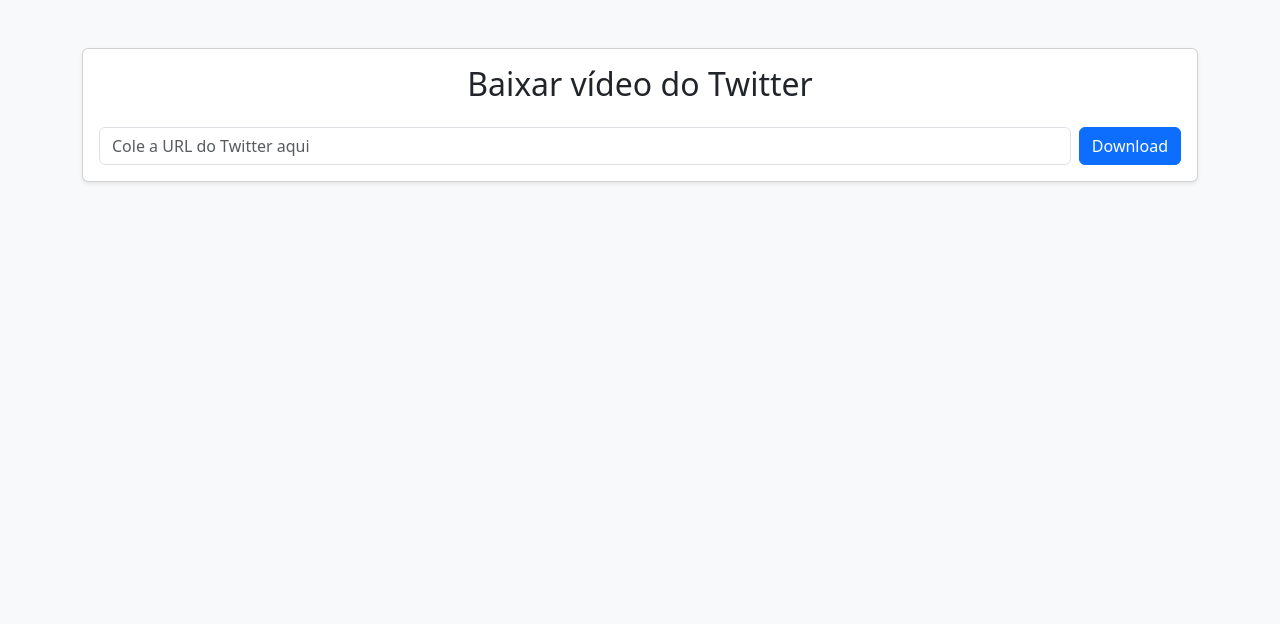
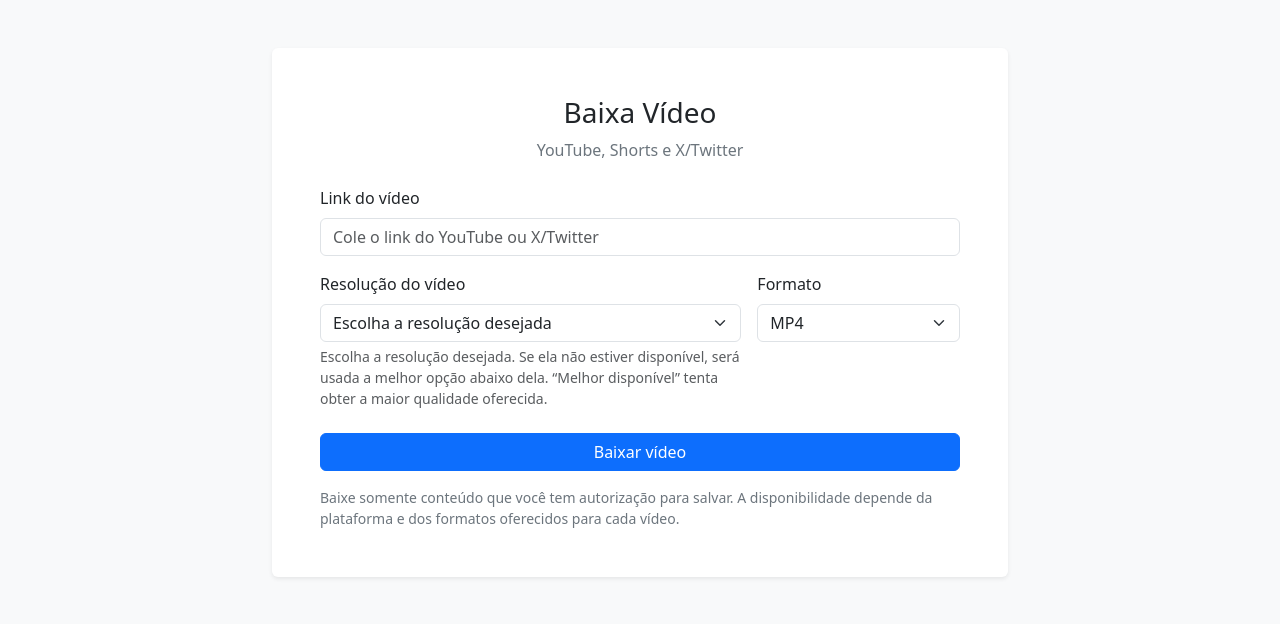
Before and after one commit to Vagodev/baixavideotwitter, a Flask app: page / in a window 1280 px wide. Shown: the top 624 px of the page. Run offline with Flask 3, Linux system fonts and the light colour scheme.

Commit message:
feat: adiciona selecao de qualidade de video

```diff
--- a/ads.txt
+++ /dev/null
@@ -1 +0,0 @@
-google.com, ca-pub-9701485253384365, DIRECT, f08c47fec0942fa0
--- a/app.py
+++ b/app.py
@@ -1,26 +1,62 @@
 # Ponto de entrada da aplicação Flask
-
-from flask import Flask, request, render_template, send_file, send_from_directory
-from downloader import download_twitter_video
 import os
+from flask import Flask, request, render_template, send_file
+from downloader import download_video, validate_video_url
 
 app = Flask(__name__)
+
+QUALITY_OPTIONS = [
+    {"value": "best", "label": "Melhor disponível"},
+    {"value": "2160", "label": "2160p (4K)"},
+    {"value": "1440", "label": "1440p (2K / QHD)"},
+    {"value": "1080", "label": "1080p (Full HD)"},
+    {"value": "720", "label": "720p (HD)"},
+    {"value": "480", "label": "480p (SD)"},
+    {"value": "360", "label": "360p"},
+]
 
 @app.route("/", methods=["GET", "POST"])
 def index():
     if request.method == "POST":
-        url = request.form.get("url")
+        url = (request.form.get("url") or "").strip()
+        quality = (request.form.get("quality") or "").strip()
+        output_format = (request.form.get("format") or "mp4").strip().lower()
+
         try:
-            output_file = download_twitter_video(url)
-            return send_file(output_file, as_attachment=True)
-        except Exception as e:
-            return render_template("index.html", result=f"Erro: {e}")
-    return render_template("index.html", result=None)
+            validate_video_url(url)
+            if quality not in {"best", "2160", "1440", "1080", "720", "480", "360"}:
+                raise ValueError("Escolha uma resolução antes de baixar.")
+            if output_format != "mp4":
+                raise ValueError("Formato inválido. Nesta versão, selecione MP4.")
 
-# Rota para servir o ads.txt (fora da função index)
-@app.route('/ads.txt')
-def ads():
-    return send_from_directory('.', 'ads.txt')
+            output_file = download_video(url, quality=quality, output_format=output_format)
+            return send_file(
+                output_file,
+                as_attachment=True,
+                download_name=os.path.basename(output_file),
+                mimetype="video/mp4",
+            )
+        except Exception as exc:
+            app.logger.exception("Falha ao processar download")
+            return render_template(
+                "index.html",
+                result=f"Não foi possível baixar o vídeo: {exc}",
+                qualities=QUALITY_OPTIONS,
+                selected_quality=quality if quality in {"best", "2160", "1440", "1080", "720", "480", "360"} else "",
+                url=url,
+            ), 400
+
+    return render_template(
+        "index.html",
+        result=None,
+        qualities=QUALITY_OPTIONS,
+        selected_quality="",
+        url="",
+    )
+
+@app.route("/health")
+def health():
+    return {"status": "ok"}
 
 if __name__ == "__main__":
     port = int(os.environ.get("PORT", 5000))
--- a/downloader.py
+++ b/downloader.py
@@ -1,31 +1,114 @@
-# Funções responsáveis pelo download (yt-dlp)
+"""Download de vídeos usando yt-dlp.
+
+O selector tenta obter MP4 até a resolução escolhida, combinando vídeo e áudio
+quando necessário. Se não existir uma faixa MP4 adequada, recua para o melhor
+formato compatível até a altura escolhida e pede ao FFmpeg para remuxar para MP4.
+"""
+import os
+import re
+import uuid
+from urllib.parse import urlparse
+
 import yt_dlp
-import uuid
-import os
-from logger import logger
 
-DOWNLOAD_DIR = "downloads"
+DOWNLOAD_DIR = os.environ.get("DOWNLOAD_DIR", "downloads")
+ALLOWED_HOSTS = {
+    "youtube.com", "www.youtube.com", "m.youtube.com", "youtu.be",
+    "youtube-nocookie.com", "www.youtube-nocookie.com",
+    "twitter.com", "www.twitter.com", "mobile.twitter.com",
+    "x.com", "www.x.com", "mobile.x.com",
+}
 
-def download_twitter_video(url: str) -> str:
-    """Baixa vídeo do Twitter usando yt-dlp e retorna o caminho do arquivo."""
-    if not os.path.exists(DOWNLOAD_DIR):
-        os.makedirs(DOWNLOAD_DIR)
+def validate_video_url(url: str) -> str:
+    """Valida esquema e domínio para reduzir risco de SSRF/URLs arbitrárias."""
+    if not url or len(url) > 2048:
+        raise ValueError("Informe uma URL válida.")
+    parsed = urlparse(url)
+    if parsed.scheme not in {"http", "https"}:
+        raise ValueError("A URL precisa começar com http:// ou https://.")
+    host = (parsed.hostname or "").lower().rstrip(".")
+    if host not in ALLOWED_HOSTS:
+        raise ValueError("Use um link público do YouTube, X ou Twitter.")
+    if parsed.username or parsed.password:
+        raise ValueError("URLs com credenciais não são aceitas.")
+    return url
 
-    filename = f"{uuid.uuid4()}.mp4"
-    output_path = os.path.join(DOWNLOAD_DIR, filename)
+def _format_selector(quality: str) -> str:
+    if quality == "best":
+        height = None
+    else:
+        try:
+            height = int(quality)
+        except (TypeError, ValueError):
+            raise ValueError("Qualidade inválida.")
+        if height not in {360, 480, 720, 1080, 1440, 2160}:
+            raise ValueError("Qualidade não suportada.")
 
-    logger.info(f"Iniciando download: {url}")
+    if height is None:
+        return "bv*[ext=mp4]+ba[ext=m4a]/b[ext=mp4]/bv*+ba/b"
 
-    ydl_opts = {
-        "outtmpl": output_path,
-        "format": "best"
+    # Prioriza MP4/H.264 e áudio M4A; depois tenta outros codecs até a altura
+    # escolhida. A opção final cobre vídeos que já têm áudio e vídeo juntos.
+    return (
+        f"bv*[height<={height}][ext=mp4]+ba[ext=m4a]/"
+        f"b[height<={height}][ext=mp4]/"
+        f"bv*[height<={height}]+ba/"
+        f"b[height<={height}]"
+    )
+
+def download_video(url: str, quality: str = "720", output_format: str = "mp4") -> str:
+    """Baixa um vídeo e devolve o caminho do MP4 concluído."""
+    validate_video_url(url)
+    if output_format != "mp4":
+        raise ValueError("Formato de saída não suportado.")
+    os.makedirs(DOWNLOAD_DIR, exist_ok=True)
+
+    job_id = uuid.uuid4().hex
+    output_template = os.path.join(DOWNLOAD_DIR, f"{job_id}.%(ext)s")
+    opts = {
+        "outtmpl": output_template,
+        "format": _format_selector(quality),
+        "merge_output_format": "mp4",
+        "postprocessors": [
+            {"key": "FFmpegVideoRemuxer", "preferedformat": "mp4"},
+        ],
+        "noplaylist": True,
+        "restrictfilenames": True,
+        "windowsfilenames": True,
+        "quiet": True,
+        "no_warnings": True,
+        "socket_timeout": 20,
+        "retries": 2,
+        "fragment_retries": 2,
     }
 
     try:
-        with yt_dlp.YoutubeDL(ydl_opts) as ydl:
-            ydl.download([url])
-        logger.info(f"Download concluído: {output_path}")
-        return output_path
-    except Exception as e:
-        logger.error(f"Erro ao baixar {url}: {e}")
+        with yt_dlp.YoutubeDL(opts) as ydl:
+            info = ydl.extract_info(url, download=True)
+            # O nome final pode mudar quando yt-dlp/FFmpeg mescla faixas.
+            requested = ydl.prepare_filename(info)
+            candidates = [
+                os.path.splitext(requested)[0] + ".mp4",
+                requested,
+                os.path.join(DOWNLOAD_DIR, f"{job_id}.mp4"),
+            ]
+            for path in candidates:
+                if os.path.isfile(path) and os.path.getsize(path) > 0:
+                    return path
+
+            # Alguns extractors reportam a extensão do arquivo final de outra forma.
+            for name in os.listdir(DOWNLOAD_DIR):
+                if name.startswith(job_id + ".") and os.path.isfile(os.path.join(DOWNLOAD_DIR, name)):
+                    path = os.path.join(DOWNLOAD_DIR, name)
+                    if os.path.getsize(path) > 0:
+                        return path
+            raise RuntimeError("O download terminou, mas o arquivo final não foi encontrado.")
+    except Exception:
+        # Remove apenas arquivos temporários deste trabalho.
+        for name in os.listdir(DOWNLOAD_DIR):
+            if name.startswith(job_id + "."):
+                try:
+                    os.remove(os.path.join(DOWNLOAD_DIR, name))
+                except OSError:
+                    pass
         raise
--- a/templates/index.html
+++ b/templates/index.html
@@ -2,55 +2,67 @@
 <html lang="pt-br">
 <head>
   <meta charset="utf-8">
-    <title>Twitter Downloader</title>
-    <link href="https://cdn.jsdelivr.net/npm/bootstrap@5.3.2/dist/css/bootstrap.min.css" rel="stylesheet">
-
-    <!-- Script principal do AdSense (apenas uma vez) -->
-    <script async src="https://pagead2.googlesyndication.com/pagead/js/adsbygoogle.js?client=ca-pub-9701485253384365"
-        crossorigin="anonymous"></script>
+  <meta name="viewport" content="width=device-width, initial-scale=1">
+  <title>Baixa Vídeo — YouTube e X/Twitter</title>
+  <link href="https://cdn.jsdelivr.net/npm/bootstrap@5.3.3/dist/css/bootstrap.min.css" rel="stylesheet">
 </head>
 <body class="bg-light">
+  <main class="container py-5" style="max-width: 760px">
+    <div class="card shadow-sm border-0">
+      <div class="card-body p-4 p-md-5">
+        <h1 class="h3 text-center mb-2">Baixa Vídeo</h1>
+        <p class="text-secondary text-center mb-4">YouTube, Shorts e X/Twitter</p>
 
-    <!-- Anúncio no topo -->
-    <div class="container mt-3">
-        <ins class="adsbygoogle"
-             style="display:block"
-             data-ad-client="ca-pub-9701485253384365"
-             data-ad-slot="1111111111"
-             data-ad-format="auto"
-             data-full-width-responsive="true"></ins>
-        <script>
-             (adsbygoogle = window.adsbygoogle || []).push({});
-        </script>
+        <form method="POST" action="/" id="download-form">
+          <div class="mb-3">
+            <label for="url" class="form-label">Link do vídeo</label>
+            <input id="url" name="url" type="url" class="form-control"
+                   placeholder="Cole o link do YouTube ou X/Twitter"
+                   value="{{ url or '' }}" required maxlength="2048">
           </div>
 
-    <div class="container mt-5">
-        <div class="card shadow-sm">
-            <div class="card-body">
-                <h2 class="card-title text-center mb-4">Baixar vídeo do Twitter</h2>
-                <form method="POST" class="d-flex">
-                    <input type="text" name="url" class="form-control me-2" placeholder="Cole a URL do Twitter aqui">
-                    <button type="submit" class="btn btn-primary">Download</button>
+          <div class="row g-3">
+            <div class="col-sm-8">
+              <label for="quality" class="form-label">Resolução do vídeo</label>
+              <select id="quality" name="quality" class="form-select" required>
+                <option value="" {% if not selected_quality %}selected{% endif %} disabled>Escolha a resolução desejada</option>
+                {% for item in qualities %}
+                <option value="{{ item.value }}" {% if item.value == selected_quality %}selected{% endif %}>
+                  {{ item.label }}
+                </option>
+                {% endfor %}
+              </select>
+              <div class="form-text">Escolha a resolução desejada. Se ela não estiver disponível, será usada a melhor opção abaixo dela. “Melhor disponível” tenta obter a maior qualidade oferecida.</div>
+            </div>
+            <div class="col-sm-4">
+              <label for="format" class="form-label">Formato</label>
+              <select id="format" name="format" class="form-select">
+                <option value="mp4" selected>MP4</option>
+              </select>
+            </div>
+          </div>
+
+          <button class="btn btn-primary w-100 mt-4" type="submit" id="submit-button">
+            Baixar vídeo
+          </button>
+          <p class="small text-secondary mt-3 mb-0">
+            Baixe somente conteúdo que você tem autorização para salvar. A disponibilidade
+            depende da plataforma e dos formatos oferecidos para cada vídeo.
+          </p>
         </form>
+
         {% if result %}
-                    <div class="alert alert-info mt-3">{{ result }}</div>
+        <div class="alert alert-danger mt-4 mb-0" role="alert">{{ result }}</div>
         {% endif %}
       </div>
     </div>
-    </div>
-
-    <!-- Anúncio no rodapé -->
-    <div class="container mt-5 mb-3">
-        <ins class="adsbygoogle"
-             style="display:block"
-             data-ad-client="ca-pub-9701485253384365"
-             data-ad-slot="2222222222"
-             data-ad-format="auto"
-             data-full-width-responsive="true"></ins>
+  </main>
   <script>
-             (adsbygoogle = window.adsbygoogle || []).push({});
+    document.getElementById("download-form").addEventListener("submit", function () {
+      const button = document.getElementById("submit-button");
+      button.disabled = true;
+      button.textContent = "Preparando download…";
+    });
   </script>
-    </div>
-
 </body>
 </html>
```
Also changed, not shown: requirements.txt (+3 -6 lines), README-IMPLEMENTACAO.md (added). Lines whose indentation alone changed are shown as unchanged.
